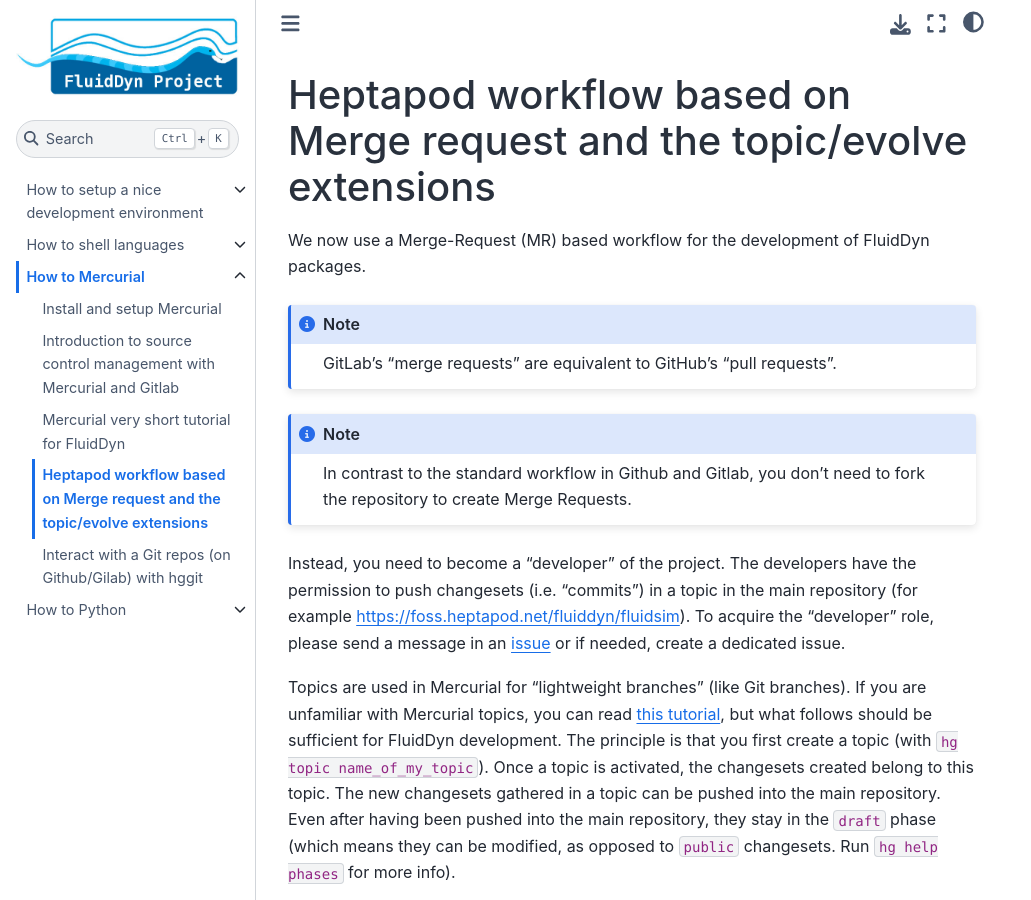
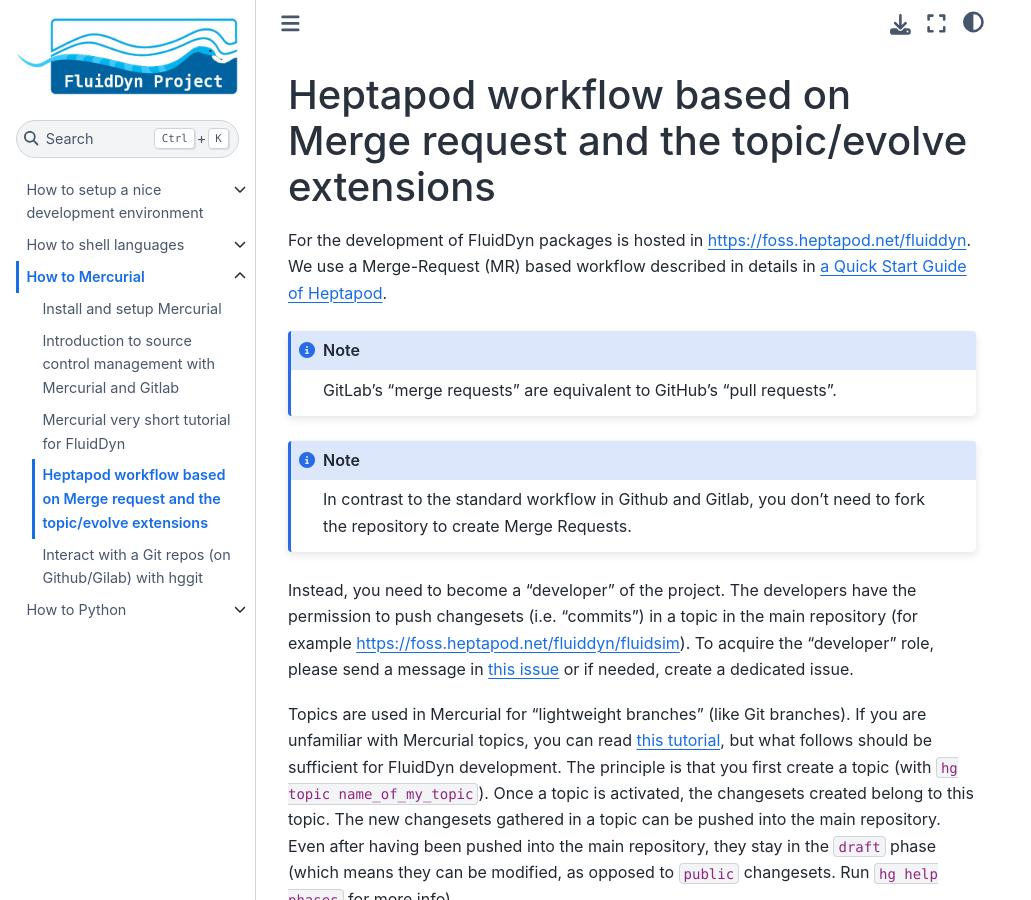
Before and after one commit to fluiddyn/fluidhowto, a Jupyter Book: the page built from book/mercurial/heptapod-workflow.md, in a window 1280 px wide and 900 px high. Shown: the whole window, without its empty margins (0-1031 px from the left). Built offline with Jupyter Book 1.0.4 settings and Sphinx 7.4.7 and the Sphinx Book theme 1.1.4, drawn with Linux system fonts in a browser that asks for light colours.

Commit message:
Add link towards Heptapod's Quick Start Guide

````diff
--- a/book/mercurial/heptapod-workflow.md
+++ b/book/mercurial/heptapod-workflow.md
@@ -1,6 +1,9 @@
 # Heptapod workflow based on Merge request and the topic/evolve extensions
 
-We now use a Merge-Request (MR) based workflow for the development of FluidDyn packages.
+For the development of FluidDyn packages is hosted in
+<https://foss.heptapod.net/fluiddyn>. We use a Merge-Request (MR) based
+workflow described in details in [a Quick Start Guide of
+Heptapod](https://heptapod.net/pages/quick-start-guide.html).
 
 ```{note}
 GitLab's "merge requests" are equivalent to GitHub's "pull requests".
@@ -14,7 +17,7 @@ fork the repository to create Merge Requests.
 Instead, you need to become a "developer" of the project. The developers have the
 permission to push changesets (i.e. "commits") in a topic in the main repository (for
 example <https://foss.heptapod.net/fluiddyn/fluidsim>). To acquire the "developer" role,
-please send a message in an [issue] or if needed, create a dedicated issue.
+please send a message in [this issue](https://foss.heptapod.net/fluiddyn/fluiddyn/issues/6) or if needed, create a dedicated issue.
 
 Topics are used in Mercurial for "lightweight branches" (like Git branches). If you are
 unfamiliar with Mercurial topics, you can read
````
Also changed, not shown: other parts of book/mercurial/heptapod-workflow.md (+0 -2 lines), book/mercurial.md (+3 -3 lines), book/setup-apps.md (+2 -1 lines).
